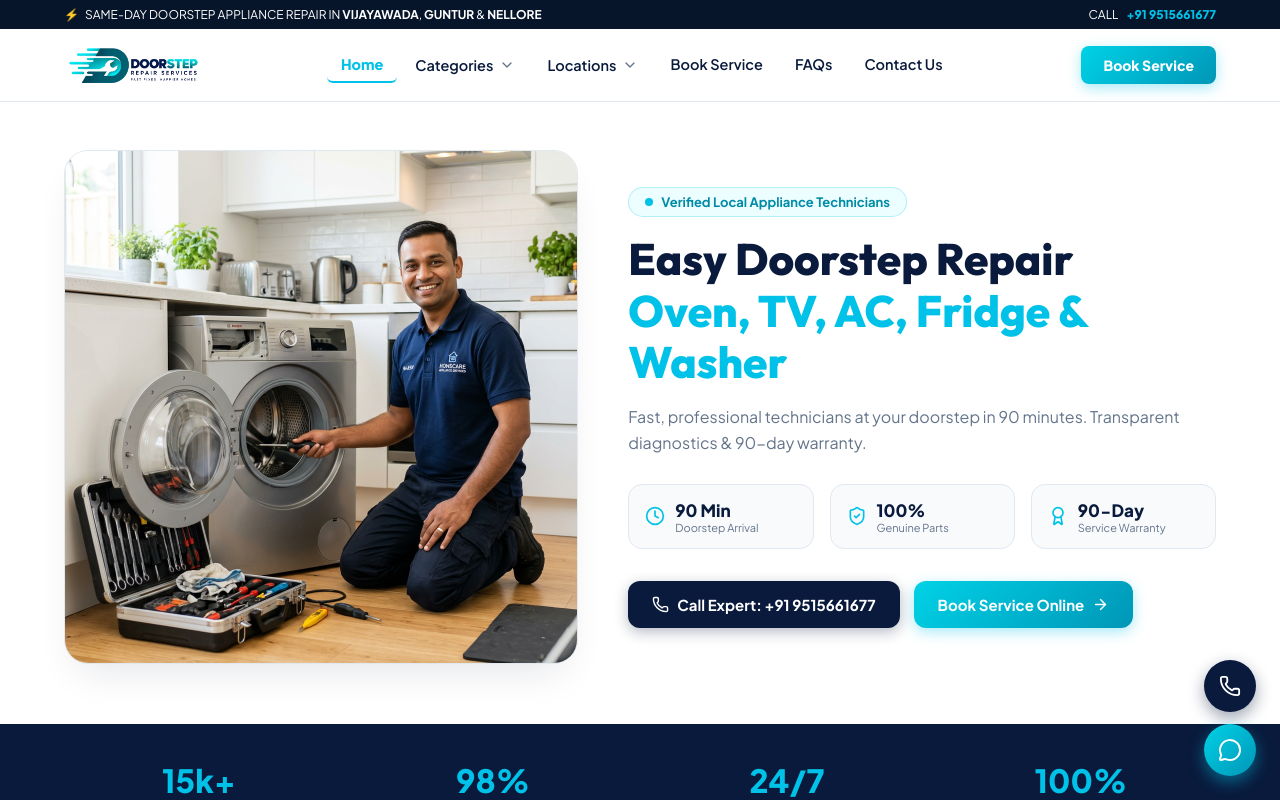
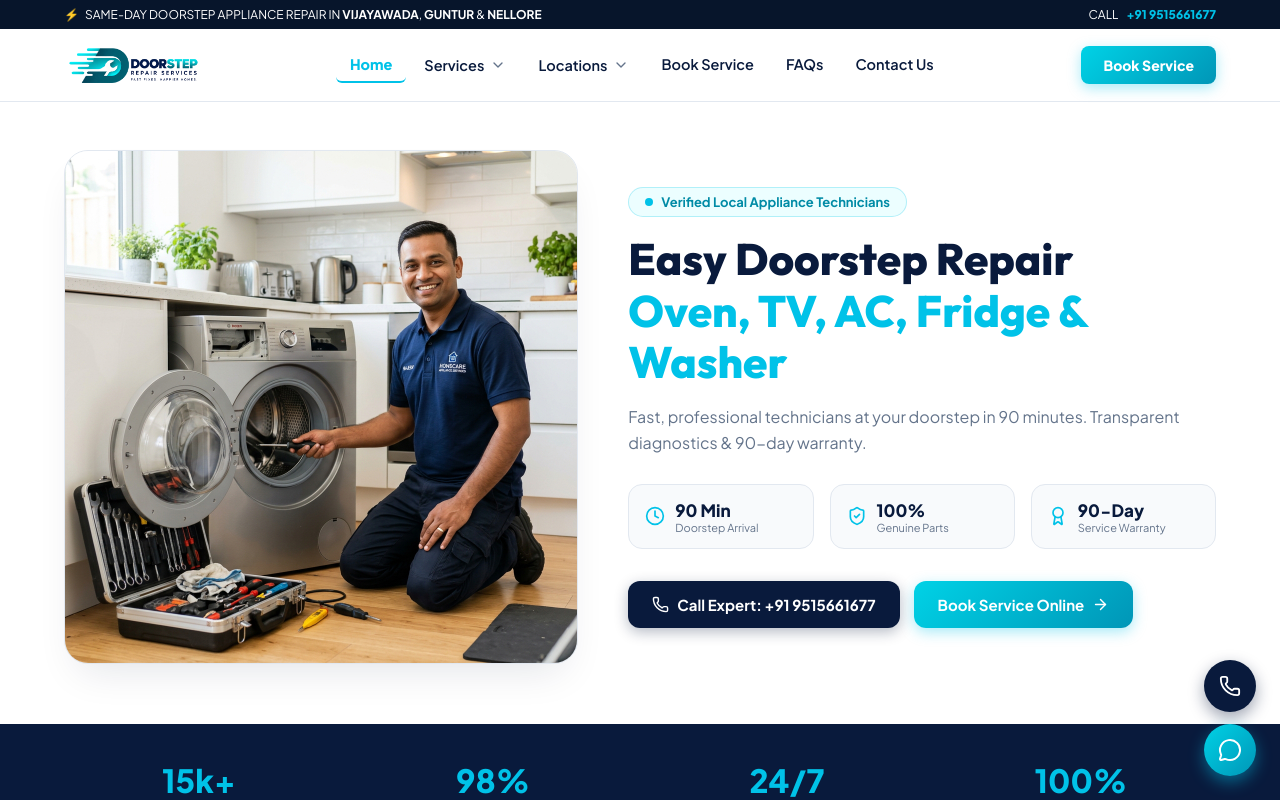
Before and after one commit to mrbtruely-coder/doorstep-repair-service, a React (Vite) app: page / in a window 1280 px wide. Shown: the top 800 px of the page. Built offline with nearby package versions, Linux system fonts and the light colour scheme.

Commit message:
Rename Categories dropdown to Services in header

```diff
--- a/src/components/Header.jsx
+++ b/src/components/Header.jsx
@@ -167,7 +167,7 @@ export default function Header({ activePage, setActivePage }) {
                   if (openDropdown !== 'categories' && !isCategoriesActive) e.currentTarget.style.color = '#091a3c';
                 }}
               >
-                <span>Categories</span>
+                <span>Services</span>
                 {openDropdown === 'categories' ? (
                   <ChevronUp size={16} color="#008ba6" strokeWidth={2.5} />
                 ) : (
@@ -200,7 +200,7 @@ export default function Header({ activePage, setActivePage }) {
                     textTransform: 'uppercase',
                     color: '#07152b'
                   }}>
-                    CORE APPLIANCE CATEGORIES
+                    OUR APPLIANCE SERVICES
                   </div>
 
                   {/* List of 6 Categories */}
@@ -296,7 +296,7 @@ export default function Header({ activePage, setActivePage }) {
                     }}
                   >
                     <span style={{ fontSize: '13px', fontWeight: 700, color: '#008ba6' }}>
-                      Explore All Categories & Services
+                      Explore All Services
                     </span>
                     <ArrowRight size={15} color="#008ba6" />
                   </div>
@@ -594,7 +594,7 @@ export default function Header({ activePage, setActivePage }) {
                   fontSize: '15px'
                 }}
               >
-                <span>Categories</span>
+                <span>Services</span>
                 {mobileCategoriesOpen ? <ChevronUp size={16} /> : <ChevronDown size={16} />}
               </button>
 
@@ -632,7 +632,7 @@ export default function Header({ activePage, setActivePage }) {
                       gap: '6px'
                     }}
                   >
-                    Explore All Categories →
+                    Explore All Services →
                   </div>
                 </div>
               )}
```
